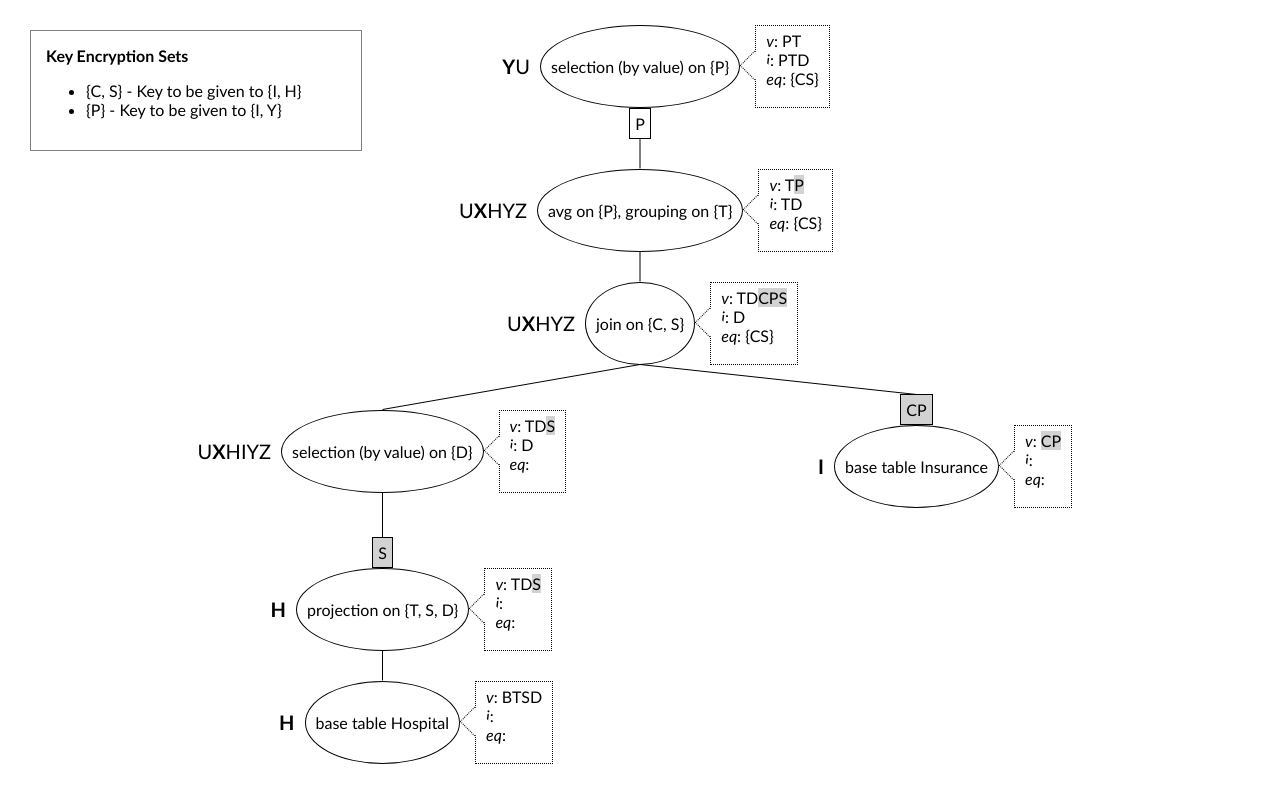
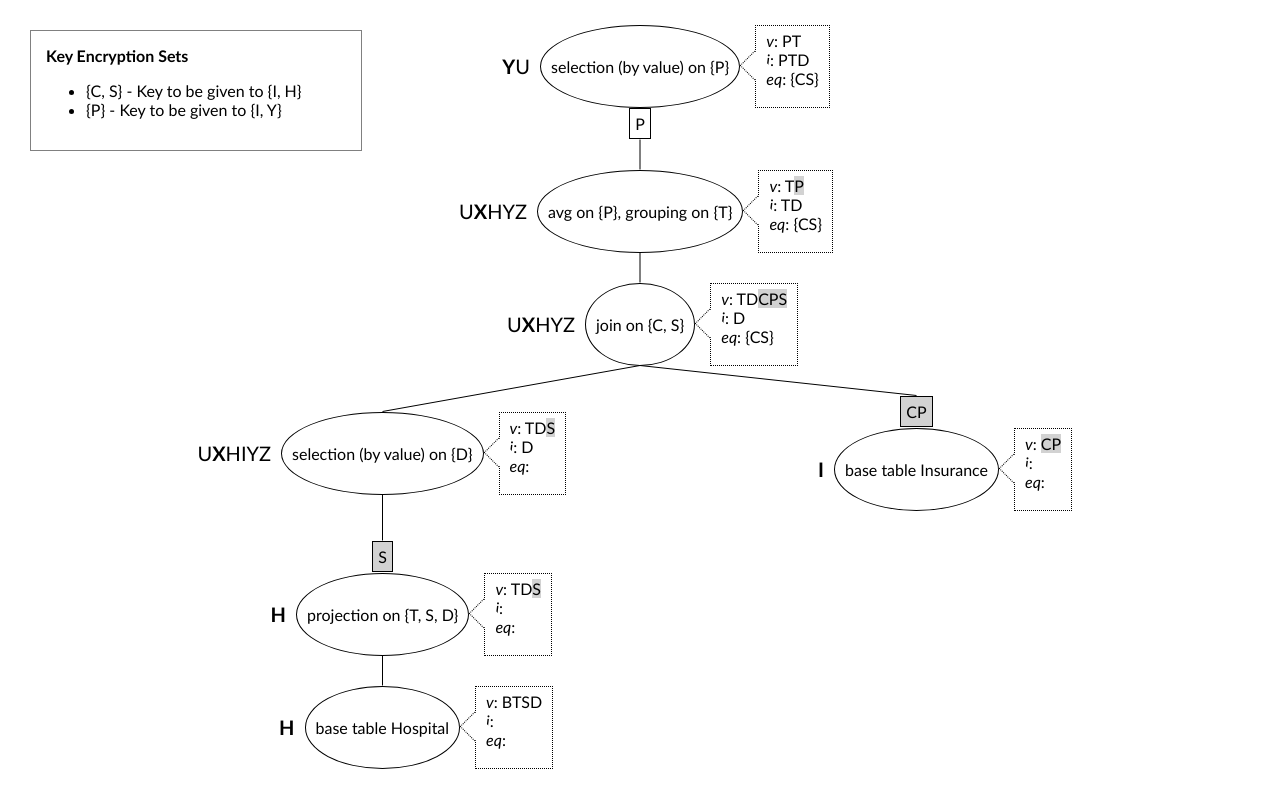
Before and after one commit to 4rcosine/DistributedQueryUI, a plain HTML site: page DistributedQueryUI/output/index.html in a window 1280 px wide. Drawn offline with Linux system fonts and the light colour scheme.

Commit message:
modfica css

```diff
--- a/DistributedQueryUI/output/Treant.css
+++ b/DistributedQueryUI/output/Treant.css
@@ -16,8 +16,8 @@ body { font-family: Calibri, Arial, Consolas; }
 .box_right {  padding: 5px;  height: 71px; float: left; position: relative; border: 1px dotted black; width: auto; left: -6px; padding-left: 10px; padding-right: 10px;}
 .arrow_left{ position: relative; background-color: #fff; top: 30px; left: 4px;  float: left; border: dotted black; border-width: 0 1px 1px 0; padding: 10px; transform: rotate(135deg); -webkit-transform: rotate(135deg); z-index: 2;}
 p { margin: 5px; }
-.box_down { width: 100%; height: 30px; position: relative; float: left; text-align: center; line-height: 30px; margin-top: 1px;}
-.box_up{ width: 100%; height: 30px; position: relative; float: left; text-align: center; line-height: 30px; }
+.box_down { width: 100%; height: 32px; position: relative; float: left; text-align: center; line-height: 32px;}
+.box_up{ width: 100%; height: 32px; position: relative; float: left; text-align: center; line-height: 32px; }
 .box_down > .enc { padding: 5px; margin-top: 5px; border: 1px solid black; }
 .box_up > .enc { padding: 5px; margin-top: 5px; border: 1px solid black; background: #d2d2d2; }
 .cand {  height: 30px; line-height: 30px; }
```
